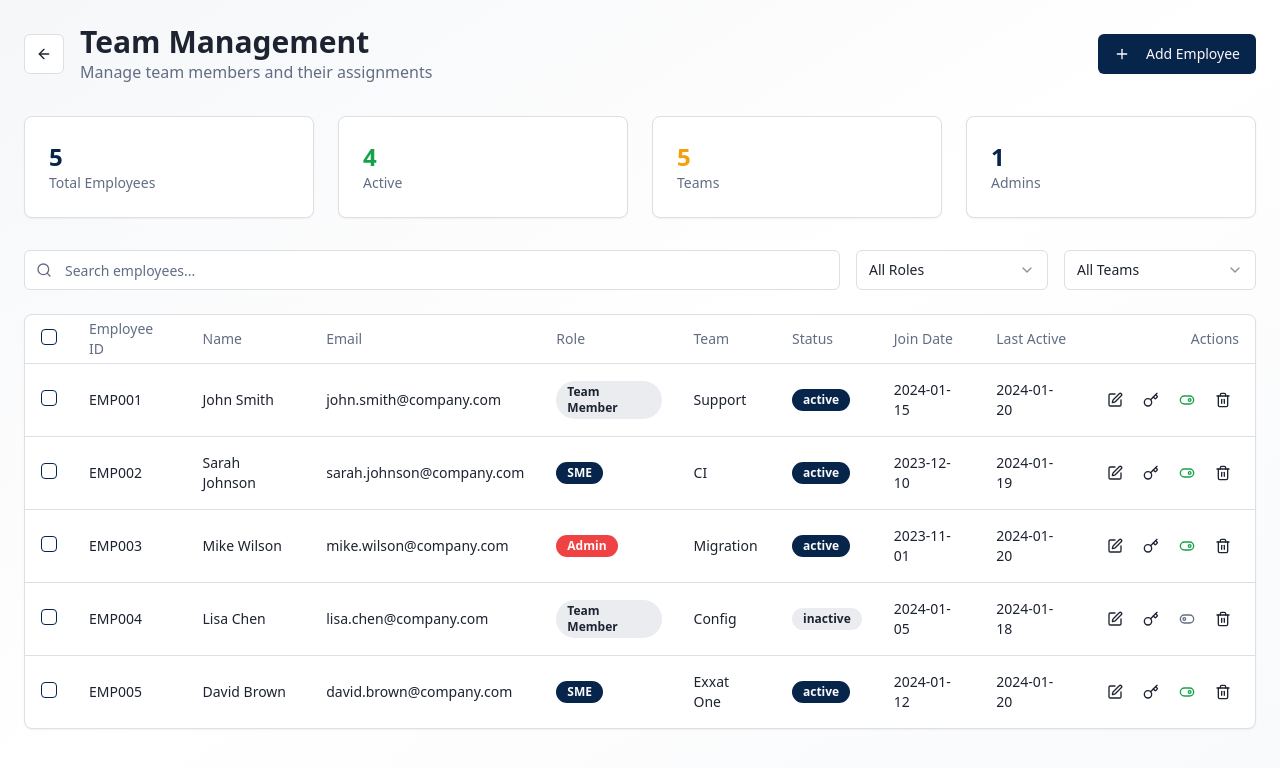
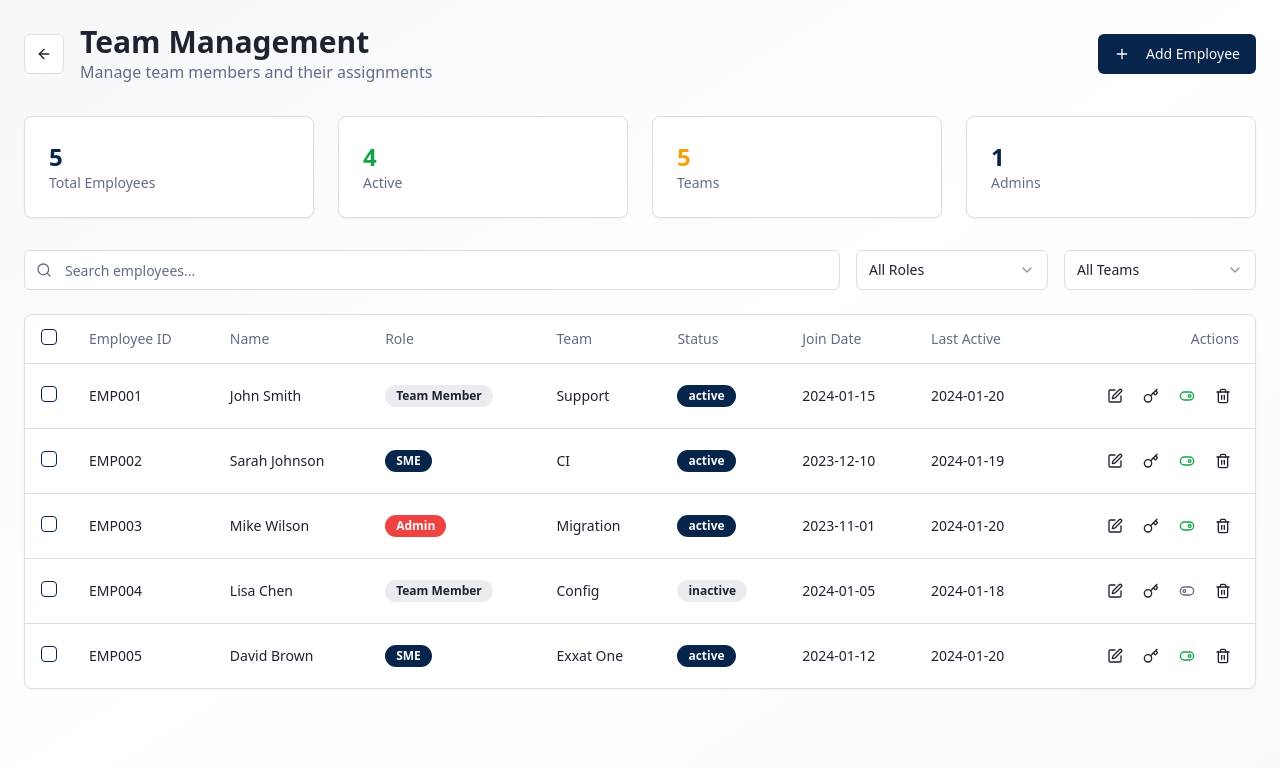
Before and after one commit to dipeshdodani/timekeeper-guild, a React (Vite) app: page /team in a window 1280 px wide. Shown: the top 768 px of the page. Built offline with nearby package versions, Linux system fonts and the light colour scheme; sample sign-in values are in the browser's storage.

Commit message:
Remove Email field from Team Management

```diff
--- a/src/components/PasswordResetModal.tsx
+++ b/src/components/PasswordResetModal.tsx
@@ -12,7 +12,6 @@ interface Employee {
   id: string;
   employeeId: string;
   name: string;
-  email: string;
   role: 'team-member' | 'sme' | 'admin';
   team: string;
   status: 'active' | 'inactive';
@@ -133,8 +132,8 @@ const PasswordResetModal = ({ open, onClose, employee, onPasswordReset }: Passwo
           {/* Employee Info */}
           <div className="p-3 bg-muted/50 rounded-lg">
             <p className="font-medium">{employee.name}</p>
-            <p className="text-sm text-muted-foreground">{employee.email}</p>
             <p className="text-sm text-muted-foreground">ID: {employee.employeeId}</p>
+            <p className="text-sm text-muted-foreground">Team: {employee.team}</p>
           </div>
 
           {/* Password Input */}
--- a/src/pages/TeamManagement.tsx
+++ b/src/pages/TeamManagement.tsx
@@ -18,7 +18,6 @@ interface Employee {
   id: string;
   employeeId: string;
   name: string;
-  email: string;
   role: "team-member" | "sme" | "admin";
   team: string;
   status: "active" | "inactive";
@@ -37,14 +36,12 @@ const TeamManagement = () => {
   const [newEmployee, setNewEmployee] = useState<{
     employeeId: string;
     name: string;
-    email: string;
     role: "team-member" | "sme" | "admin";
     team: string;
     password: string;
   }>({
     employeeId: "",
     name: "",
-    email: "",
     role: "team-member",
     team: "",
     password: ""
@@ -71,7 +68,6 @@ const TeamManagement = () => {
         id: "1",
         employeeId: "EMP001",
         name: "John Smith",
-        email: "john.smith@company.com",
         role: "team-member",
         team: "Support",
         status: "active",
@@ -83,7 +79,6 @@ const TeamManagement = () => {
         id: "2",
         employeeId: "EMP002",
         name: "Sarah Johnson",
-        email: "sarah.johnson@company.com",
         role: "sme",
         team: "CI",
         status: "active",
@@ -95,7 +90,6 @@ const TeamManagement = () => {
         id: "3",
         employeeId: "EMP003",
         name: "Mike Wilson",
-        email: "mike.wilson@company.com",
         role: "admin",
         team: "Migration",
         status: "active",
@@ -107,7 +101,6 @@ const TeamManagement = () => {
         id: "4",
         employeeId: "EMP004",
         name: "Lisa Chen",
-        email: "lisa.chen@company.com",
         role: "team-member",
         team: "Config",
         status: "inactive",
@@ -119,7 +112,6 @@ const TeamManagement = () => {
         id: "5",
         employeeId: "EMP005",
         name: "David Brown",
-        email: "david.brown@company.com",
         role: "sme",
         team: "Exxat One",
         status: "active",
@@ -135,15 +127,14 @@ const TeamManagement = () => {
 
   const filteredEmployees = employees.filter(employee => {
     const matchesSearch = employee.name.toLowerCase().includes(searchTerm.toLowerCase()) ||
-                         employee.employeeId.toLowerCase().includes(searchTerm.toLowerCase()) ||
-                         employee.email.toLowerCase().includes(searchTerm.toLowerCase());
+                         employee.employeeId.toLowerCase().includes(searchTerm.toLowerCase());
     const matchesRole = filterRole === "all" || employee.role === filterRole;
     const matchesTeam = filterTeam === "all" || employee.team === filterTeam;
     return matchesSearch && matchesRole && matchesTeam;
   });
 
   const handleAddEmployee = () => {
-    if (!newEmployee.employeeId || !newEmployee.name || !newEmployee.email || !newEmployee.team || !newEmployee.password) {
+    if (!newEmployee.employeeId || !newEmployee.name || !newEmployee.team || !newEmployee.password) {
       toast({
         title: "Error",
         description: "Please fill in all required fields",
@@ -174,7 +165,6 @@ const TeamManagement = () => {
     setNewEmployee({
       employeeId: "",
       name: "",
-      email: "",
       role: "team-member",
       team: "",
       password: ""
@@ -213,7 +203,7 @@ const TeamManagement = () => {
     if (!editingEmployee || !editingData) return;
 
     // Validation
-    if (!editingData.name || !editingData.email || !editingData.team) {
+    if (!editingData.name || !editingData.team) {
       toast({
         title: "Error",
         description: "Please fill in all required fields",
@@ -289,7 +279,6 @@ const TeamManagement = () => {
           id: Date.now().toString() + index,
           employeeId: row["Employee ID"] || "",
           name: row["Name"] || "",
-          email: row["Email"] || "",
           role: (row["Role"] as "team-member" | "sme" | "admin") || "team-member",
           team: row["Team"] || "",
           password: row["Password"] || "",
@@ -314,9 +303,9 @@ const TeamManagement = () => {
 
   const handleExportData = () => {
     const csvContent = [
-      ["Employee ID", "Name", "Email", "Role", "Team", "Status", "Join Date", "Last Active"],
+      ["Employee ID", "Name", "Role", "Team", "Status", "Join Date", "Last Active"],
       ...employees.map(emp => [
-        emp.employeeId, emp.name, emp.email, emp.role, emp.team, emp.status, emp.joinDate, emp.lastActive
+        emp.employeeId, emp.name, emp.role, emp.team, emp.status, emp.joinDate, emp.lastActive
       ])
     ].map(row => row.join(",")).join("\n");
 
@@ -367,7 +356,6 @@ const TeamManagement = () => {
   const bulkUploadValidation = {
     "Employee ID": (value: string) =>
       employees.some(emp => emp.employeeId === value) ? "Employee ID already exists" : null,
-    "Email": (value: string) => !value.includes("@") ? "Invalid email format" : null,
     "Role": (value: string) => !["team-member", "sme", "admin"].includes(value) ? "Role must be team-member, sme, or admin" : null,
     "Team": (value: string) => !teams.includes(value) ? `Team must be one of: ${teams.join(", ")}` : null,
     "Password": (value: string) => {
@@ -385,7 +373,6 @@ const TeamManagement = () => {
     {
       "Employee ID": "EMP006",
       "Name": "John Doe",
-      "Email": "john.doe@company.com",
       "Role": "team-member",
       "Team": "Support",
       "Password": "tempPassword123"
@@ -397,7 +384,7 @@ const TeamManagement = () => {
       <div className="min-h-screen bg-gradient-to-br from-background via-surface to-surface-elevated p-6">
         <BulkUpload
           title="Bulk Upload Team Members"
-          templateColumns={["Employee ID", "Name", "Email", "Role", "Team", "Password"]}
+          templateColumns={["Employee ID", "Name", "Role", "Team", "Password"]}
           sampleData={sampleData}
           onUpload={handleBulkUploadData}
           onClose={() => setShowBulkUpload(false)}
@@ -406,7 +393,6 @@ const TeamManagement = () => {
             description: "Upload team members with their login credentials. All fields are required.",
             requirements: [
               "Unique Employee ID for each member",
-              "Valid email address format",
               "Password must be at least 8 characters",
               "Password must contain uppercase, lowercase, number, and special character"
             ],
@@ -417,7 +403,6 @@ const TeamManagement = () => {
             example: {
               'Employee ID': 'EMP006',
               'Name': 'Alex Johnson',
-              'Email': 'alex.johnson@company.com',
               'Role': 'team-member',
               'Team': 'Support',
               'Password': 'SecurePass123!'
@@ -569,17 +554,6 @@ const TeamManagement = () => {
 
               <div className="grid grid-cols-1 md:grid-cols-2 gap-4">
                 <div>
-                  <Label htmlFor="email">Email *</Label>
-                  <Input
-                    id="email"
-                    type="email"
-                    value={newEmployee.email}
-                    onChange={(e) => setNewEmployee(prev => ({ ...prev, email: e.target.value }))}
-                    placeholder="john.doe@company.com"
-                    className="bg-surface border-border"
-                  />
-                </div>
-                <div>
                   <Label htmlFor="password">Password *</Label>
                   <Input
                     id="password"
@@ -648,7 +622,6 @@ const TeamManagement = () => {
                 </TableHead>
                 <TableHead>Employee ID</TableHead>
                 <TableHead>Name</TableHead>
-                <TableHead>Email</TableHead>
                 <TableHead>Role</TableHead>
                 <TableHead>Team</TableHead>
                 <TableHead>Status</TableHead>
@@ -686,17 +659,6 @@ const TeamManagement = () => {
                        />
                      ) : (
                        employee.name
-                    )}
-                  </TableCell>
-                  <TableCell>
-                    {editingEmployee === employee.id ? (
-                      <Input
-                        value={editingData.email || ""}
-                        onChange={(e) => setEditingData(prev => ({ ...prev, email: e.target.value }))}
-                        className="w-48"
-                      />
-                    ) : (
-                      employee.email
                      )}
                    </TableCell>
                   <TableCell>
```
Lines whose indentation alone changed are shown as unchanged.
